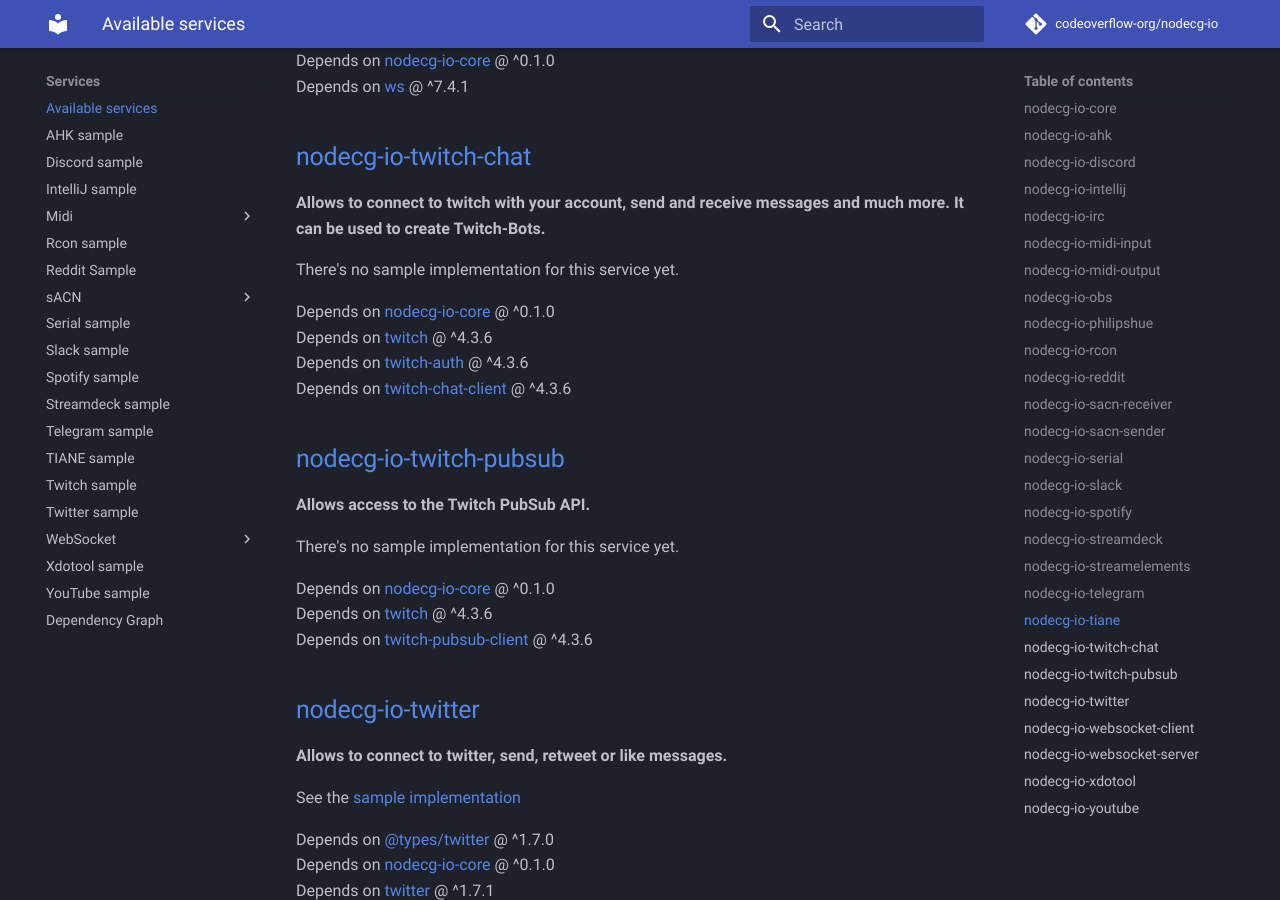
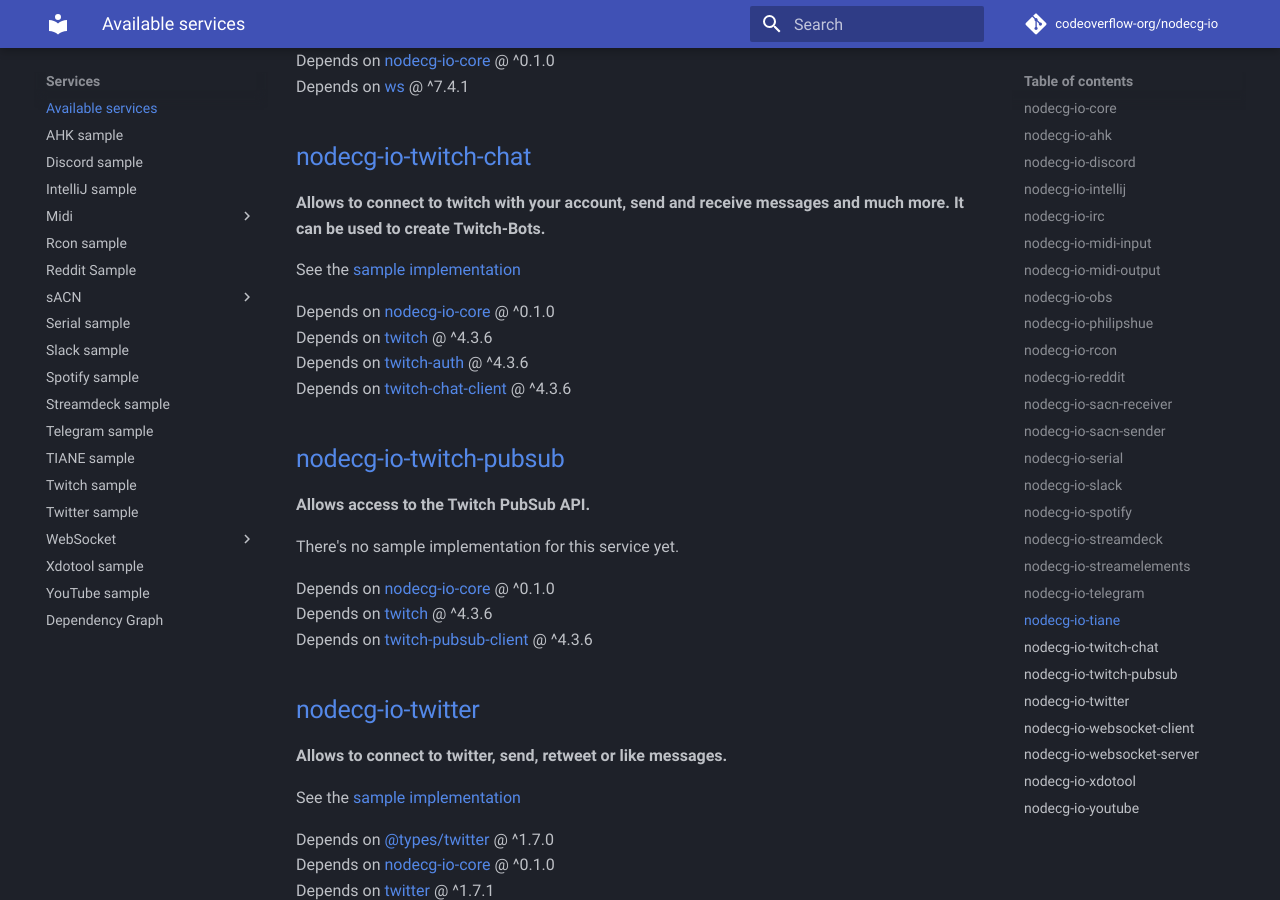
Before and after one commit to codeoverflow-org/nodecg-io-docs, an MkDocs documentation site: the page built from docs/services.md, in a window 1280 px wide and 900 px high, scrolled down 4887 px. Built offline with MkDocs 1.6.1 and Material for MkDocs 9.7.7, drawn with Linux system fonts in a browser that asks for light colours; comment, search, counter and statistics services are not loaded.

Commit message:
Update generated documentation ( codeoverflow-org/nodecg-io@65dec8fc82cfe0b2a9df414f11cda4eea477cfb0)

```diff
--- a/docs/services.md
+++ b/docs/services.md
@@ -194,7 +194,7 @@
 
 **Allows to connect to twitch with your account, send and receive messages and much more. It can be used to create Twitch-Bots.**
 
-There's no sample implementation for this service yet.
+See the [sample implementation](samples/twitch-chat.md)
 
 Depends on [nodecg-io-core](https://github.com/codeoverflow-org/nodecg-io/tree/master/nodecg-io-core) @ ^0.1.0 <br>
 Depends on [twitch](https://www.npmjs.com/package/twitch) @ ^4.3.6 <br>
```
